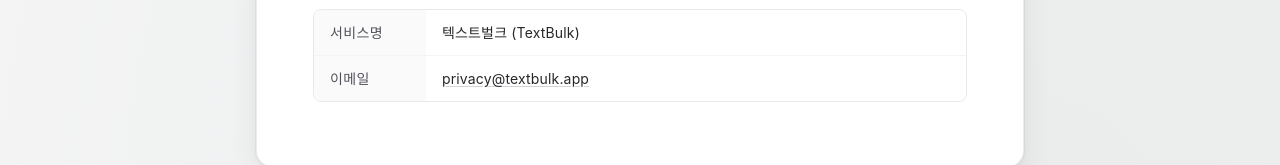
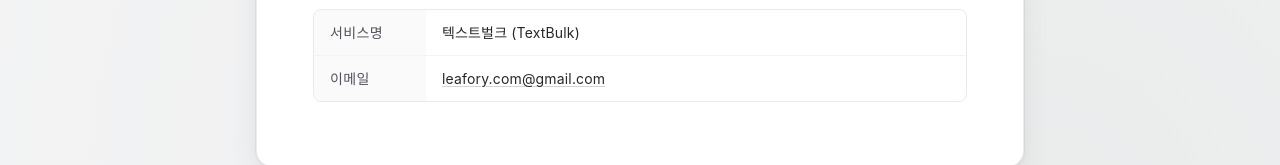
Before and after one commit to s82070489-afk/-TextBulk---1-, a Next.js app: page /privacy in a window 1280 px wide. Shown: the part 2708-2873 px from the top of the page. Built offline with nearby package versions, Linux system fonts and the light colour scheme; no server answers.

Commit message:
Update page.tsx

```diff
--- a/app/privacy/page.tsx
+++ b/app/privacy/page.tsx
@@ -92,7 +92,7 @@
     ],
     contact: {
       service: `${APP_NAME} (${APP_NAME_EN})`,
-      email: "privacy@textbulk.app",
+      email: "leafory.com@gmail.com",
     },
   },
 ];
```
